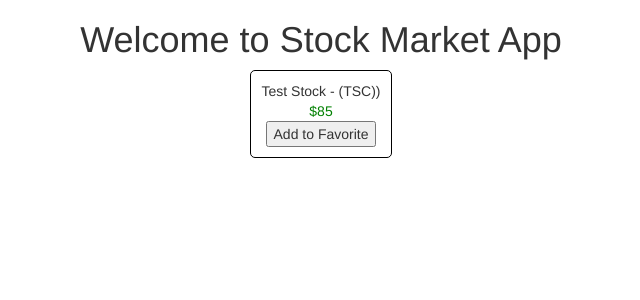
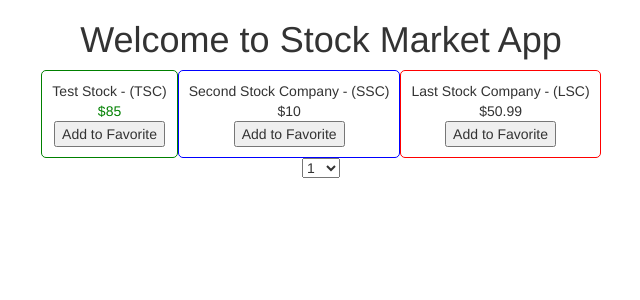
Before and after one commit to mudcitizen/stock-market, an Angular app in the folder ClientApp/: page / in a window 1280 px wide. Shown: the top 300 px of the page, without its empty margins (319-959 px from the left). Built offline with nearby package versions, Linux system fonts and the light colour scheme.

Commit message:
End of chapter 3

```diff
--- a/ClientApp/src/app/stock/stock-item/stock-item.component.html
+++ b/ClientApp/src/app/stock/stock-item/stock-item.component.html
@@ -1,16 +1,17 @@
-<div class="stock-container">
-  <div class="name">{{stock.name + ' - (' + stock.code +')'}})</div>
+<div class="stock-container"
+     *ngFor="let stock of stocks;index as i;first as isFirst;last as isLast"
+     [style.border-color]="isFirst ? 'green' : (isLast ? 'red' : 'blue')">
+  <div class="name">{{stock.name + ' - (' + stock.code +')'}}</div>
   <div class="price"
-       [class.positive]="stock.isPositiveChange()"
-       [class.negative]="!stock.isPositiveChange()">
+       [class.positive]="stock.isPositiveChange()">
     ${{stock.price}}
   </div>
-  <!--<button (click)="toggleFavorite($event)"
-          [disabled]="stock.favorite">
-    Add to Favorite
-  </button>-->
-  <button (click)="toggleFavorite($event)"
-          *ngIf = "!stock.favorite">
+  <button (click)="toggleFavorite($event,i)"
+          *ngIf="!stock.favorite">
     Add to Favorite
   </button>
 </div>
+<br />
+<select (change)="handleSelection($event)">
+    <option value="{{i+1}}" *ngFor="let dummy of ' '.repeat(20).split(''), let i = index">{{i+1}}</option>
+</select>
--- a/ClientApp/src/app/stock/stock-item/stock-item.component.ts
+++ b/ClientApp/src/app/stock/stock-item/stock-item.component.ts
@@ -8,30 +8,25 @@ import { Stock } from "../../model/stock.model";
 })
 export class StockItemComponent implements OnInit {
 
-  public stock: Stock;
-  private _stockStyles;
-    public get stockStyles() {
-        return this._stockStyles;
-    }
-    public set stockStyles(value) {
-        this._stockStyles = value;
-    }
+  public stocks: Array<Stock>;
 
   constructor() { }
 
   ngOnInit() {
-    this.stock = new Stock("Test Stock", "TSC", 85, 60);
-    let diff = this.stock.price - this.stock.previousPrice;
-    let largeChange = Math.abs(diff);
-    this.stockStyles = {
-      "color": this.stock.isPositiveChange()  ? "green" : "red",
-      "font-size": (this.stock.isPositiveChange() ? "1.2" : ".8")+"em"
-    }
+    this.stocks = [
+      new Stock("Test Stock", "TSC", 85, 60),
+      new Stock("Second Stock Company", "SSC", 10, 20),
+      new Stock("Last Stock Company", "LSC", 50.99, 69.99),
+    ]
   }
 
-  toggleFavorite(event): void {
-    console.log("We are toggling the favorite state for this stock",event);
-    this.stock.favorite = !this.stock.favorite;
+  toggleFavorite(event, index): void {
+    console.log("We are toggling the favorite state for this stock", event, index);
+    this.stocks[index].favorite = !this.stocks[index].favorite;
+  }
+
+  handleSelection(event): void {
+    console.log("handleSelection() called",event);
   }
 
 }
```
